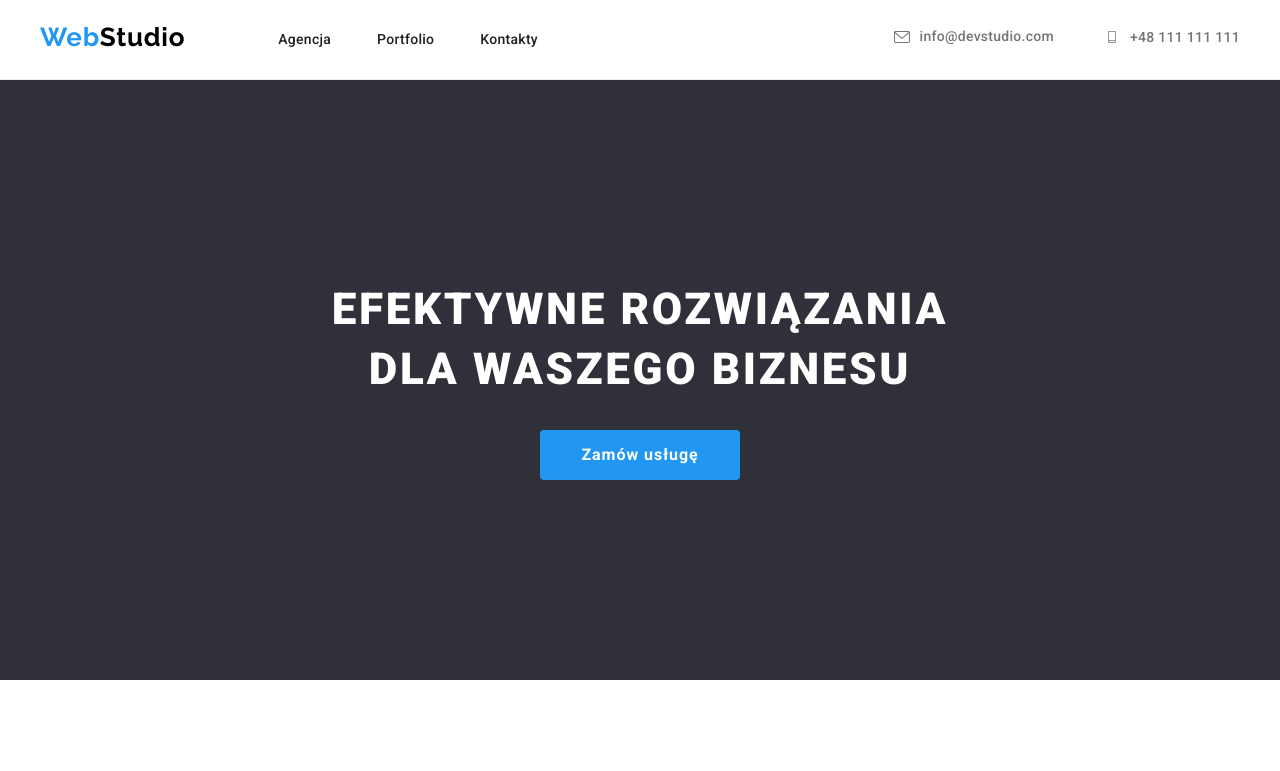
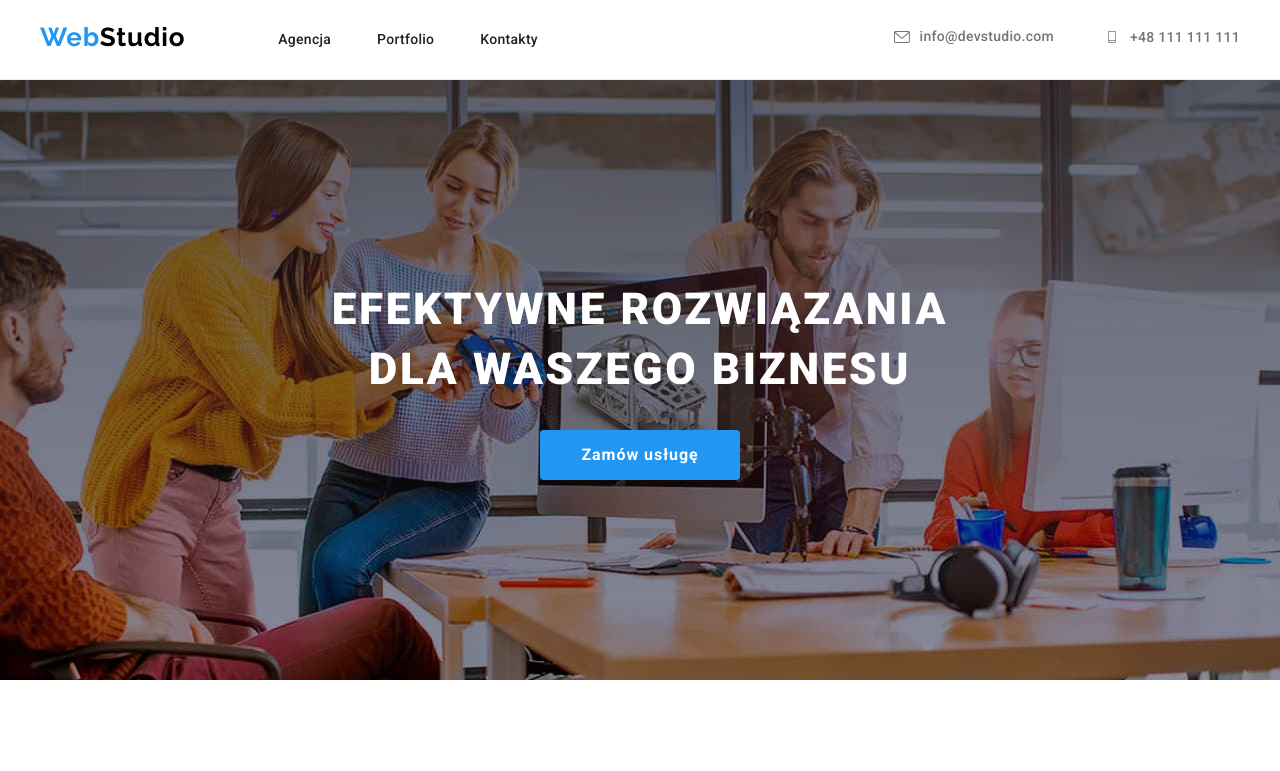
Before and after one commit to SzymonSleboda/goit-markup-hw-04, a plain HTML site: page index.html in a window 1280 px wide. Shown: the top 771 px of the page. Drawn offline with nearby package versions, Linux system fonts and the light colour scheme; the site is published under a folder, as on GitHub Pages, so addresses that start at the root find nothing.

Commit message:
obraz znika w gh pages, testuję rozwiązanie z kropkami.

```diff
--- a/styles.css
+++ b/styles.css
@@ -342,7 +342,7 @@ body {
       rgba(47, 48, 58, 0.4),
       rgba(255, 255, 255, 0)
     ),
-    url("/images/imag.jpg");
+    url("./images/imag.jpg");
   background-size: cover;
   background-position: center;
   object-fit: cover;
```
